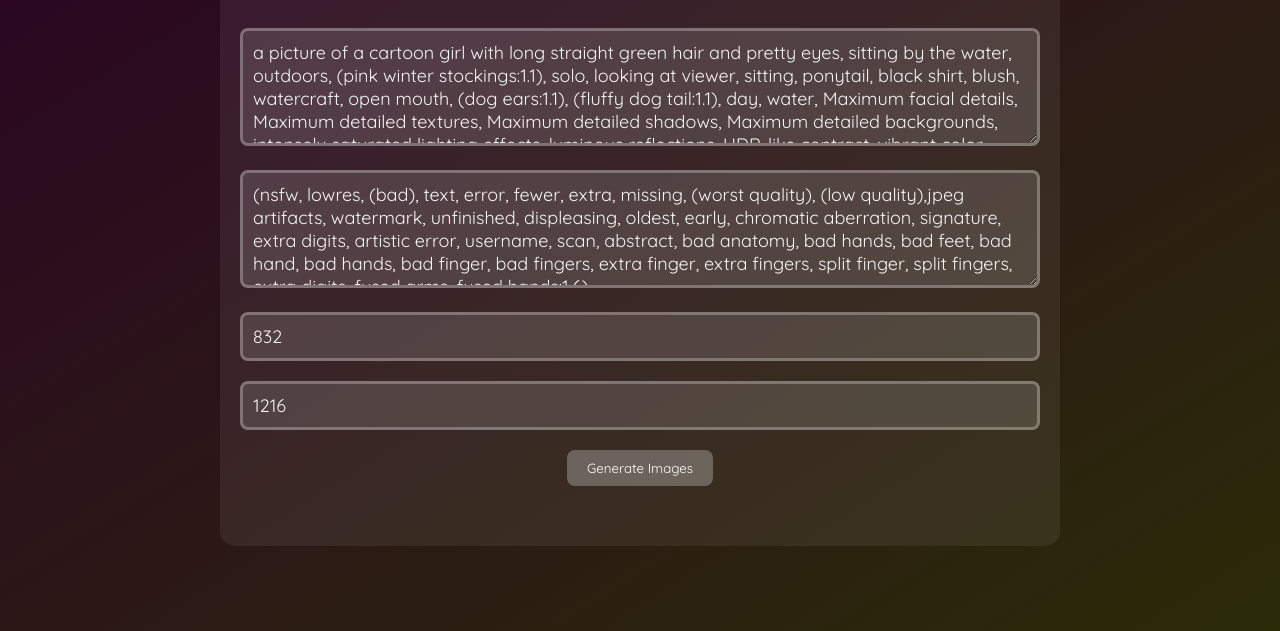
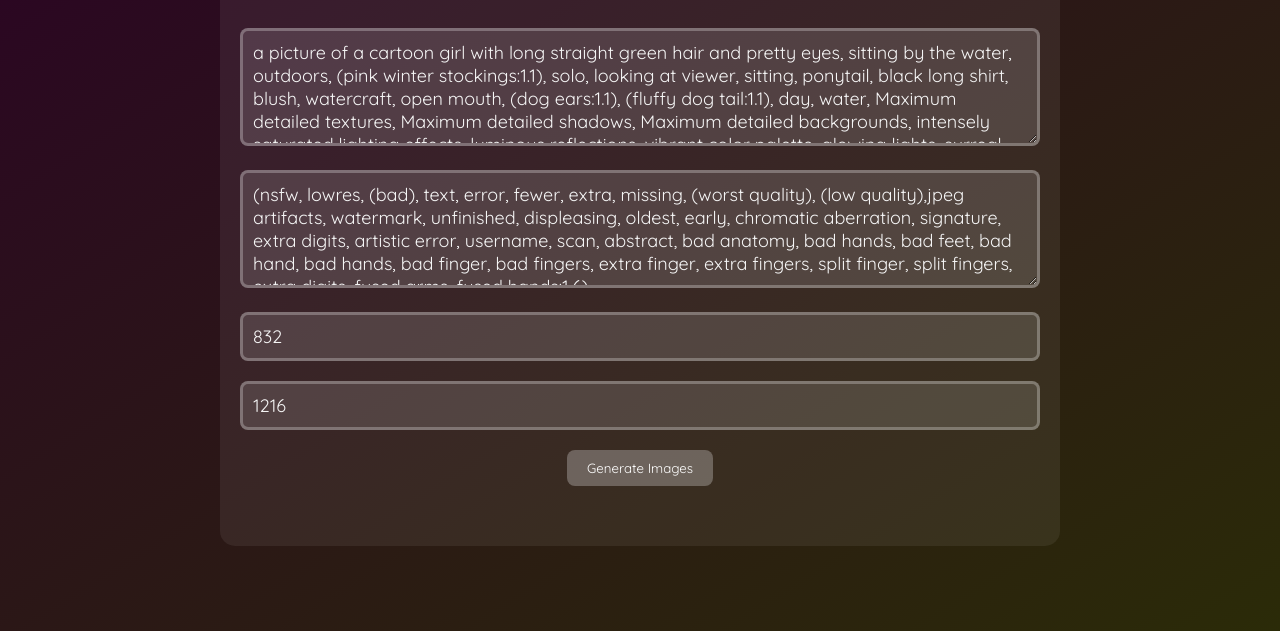
Before and after one commit to umittadelen/TextToImage, a plain HTML site: page templates/index.html in a window 1280 px wide. Shown: the part 169-800 px from the top of the page. Drawn offline with Linux system fonts and the light colour scheme.

Commit message:
Update index.html

```diff
--- a/templates/index.html
+++ b/templates/index.html
@@ -177,7 +177,7 @@
     <div class="container">
         <h1>Stable Diffusion Image Generator</h1>
         <form id="promptForm">
-            <textarea id="prompt" name="prompt" placeholder="Enter prompt..." rows="4">a picture of a cartoon girl with long straight green hair and pretty eyes, sitting by the water, outdoors, (pink winter stockings:1.1), solo, looking at viewer, sitting, ponytail, black shirt, blush, watercraft, open mouth, (dog ears:1.1), (fluffy dog tail:1.1), day, water, Maximum facial details, Maximum detailed textures, Maximum detailed shadows, Maximum detailed backgrounds, intensely saturated lighting effects, luminous reflections, HDR-like contrast, vibrant color palette, glowing lights, vibrant reflections, surreal lighting, HDR effect</textarea>
+            <textarea id="prompt" name="prompt" placeholder="Enter prompt..." rows="4">a picture of a cartoon girl with long straight green hair and pretty eyes, sitting by the water, outdoors, (pink winter stockings:1.1), solo, looking at viewer, sitting, ponytail, black long shirt, blush, watercraft, open mouth, (dog ears:1.1), (fluffy dog tail:1.1), day, water, Maximum detailed textures, Maximum detailed shadows, Maximum detailed backgrounds, intensely saturated lighting effects, luminous reflections, vibrant color palette, glowing lights, surreal lighting, HDR effect</textarea>
             <textarea id="negativePrompt" name="negative_prompt" placeholder="Enter negative prompt..." rows="4">(nsfw, lowres, (bad), text, error, fewer, extra, missing, (worst quality), (low quality),jpeg artifacts, watermark, unfinished, displeasing, oldest, early, chromatic aberration, signature, extra digits, artistic error, username, scan, abstract, bad anatomy, bad hands, bad feet, bad hand, bad hands, bad finger, bad fingers, extra finger, extra fingers, split finger, split fingers, extra digits, fused arms, fused hands:1.6)</textarea>
             <input type="number" id="width" name="width" placeholder="Width (px)" min="1" value="832">
             <input type="number" id="height" name="height" placeholder="Height (px)" min="1" value="1216">
```
